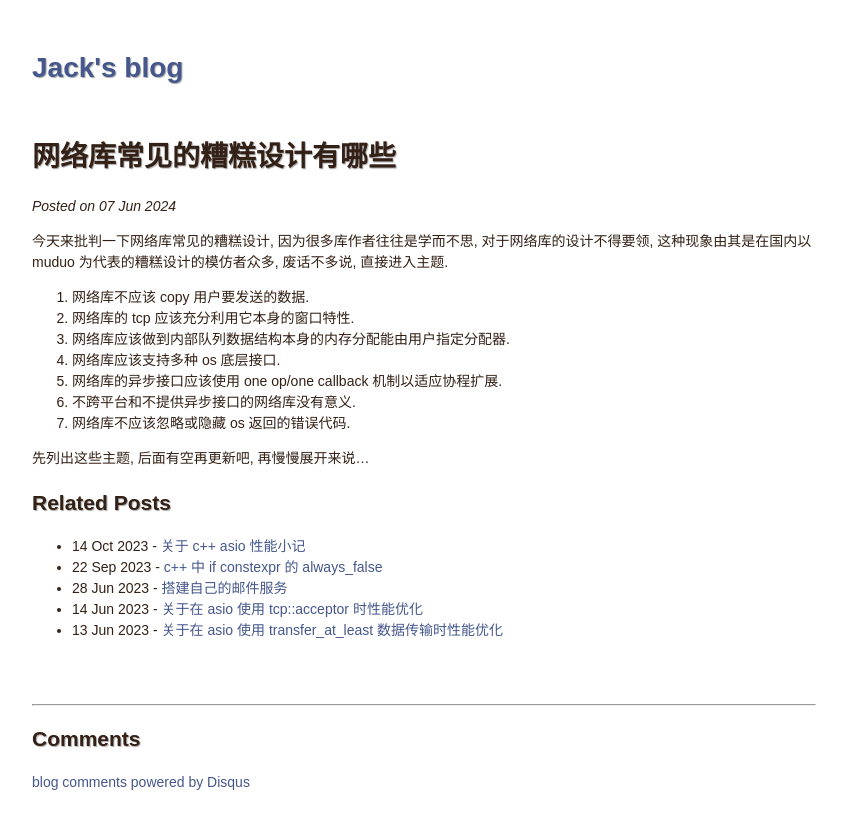
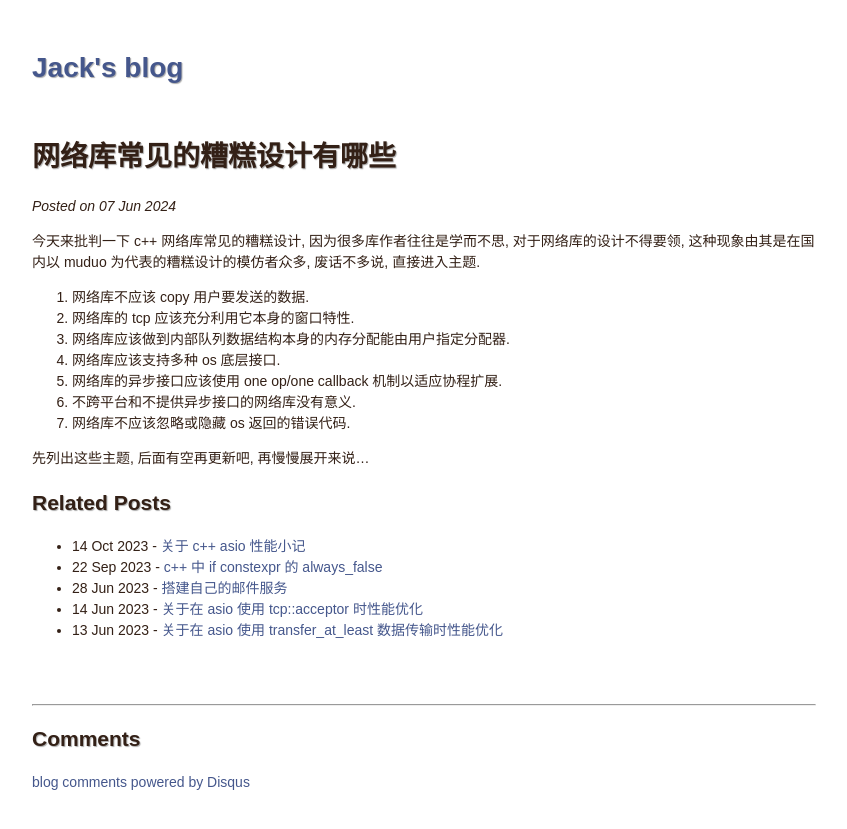
Before and after one commit to Jackarain/jackarain.github.com, a Jekyll site: the page built from _posts/2024-06-07-network-library-design.md, in a window 1280 px wide. Shown: the top 829 px of the page, without its empty margins (216-1063 px from the left). Built offline with Jekyll 4.4.1, drawn with Linux system fonts in a browser that asks for light colours; Markdown is read by kramdown in place of the engine named in the settings; comment, search, counter and statistics services are not loaded.

```diff
--- a/_posts/2024-06-07-network-library-design.md
+++ b/_posts/2024-06-07-network-library-design.md
@@ -3,7 +3,7 @@ layout: post
 title: 网络库常见的糟糕设计有哪些
 ---
 
-今天来批判一下网络库常见的糟糕设计, 因为很多库作者往往是学而不思, 对于网络库的设计不得要领, 这种现象由其是在国内以 muduo 为代表的糟糕设计的模仿者众多, 废话不多说, 直接进入主题.
+今天来批判一下 c++ 网络库常见的糟糕设计, 因为很多库作者往往是学而不思, 对于网络库的设计不得要领, 这种现象由其是在国内以 muduo 为代表的糟糕设计的模仿者众多, 废话不多说, 直接进入主题.
 
 1. 网络库不应该 copy 用户要发送的数据.
 2. 网络库的 tcp 应该充分利用它本身的窗口特性.
```
